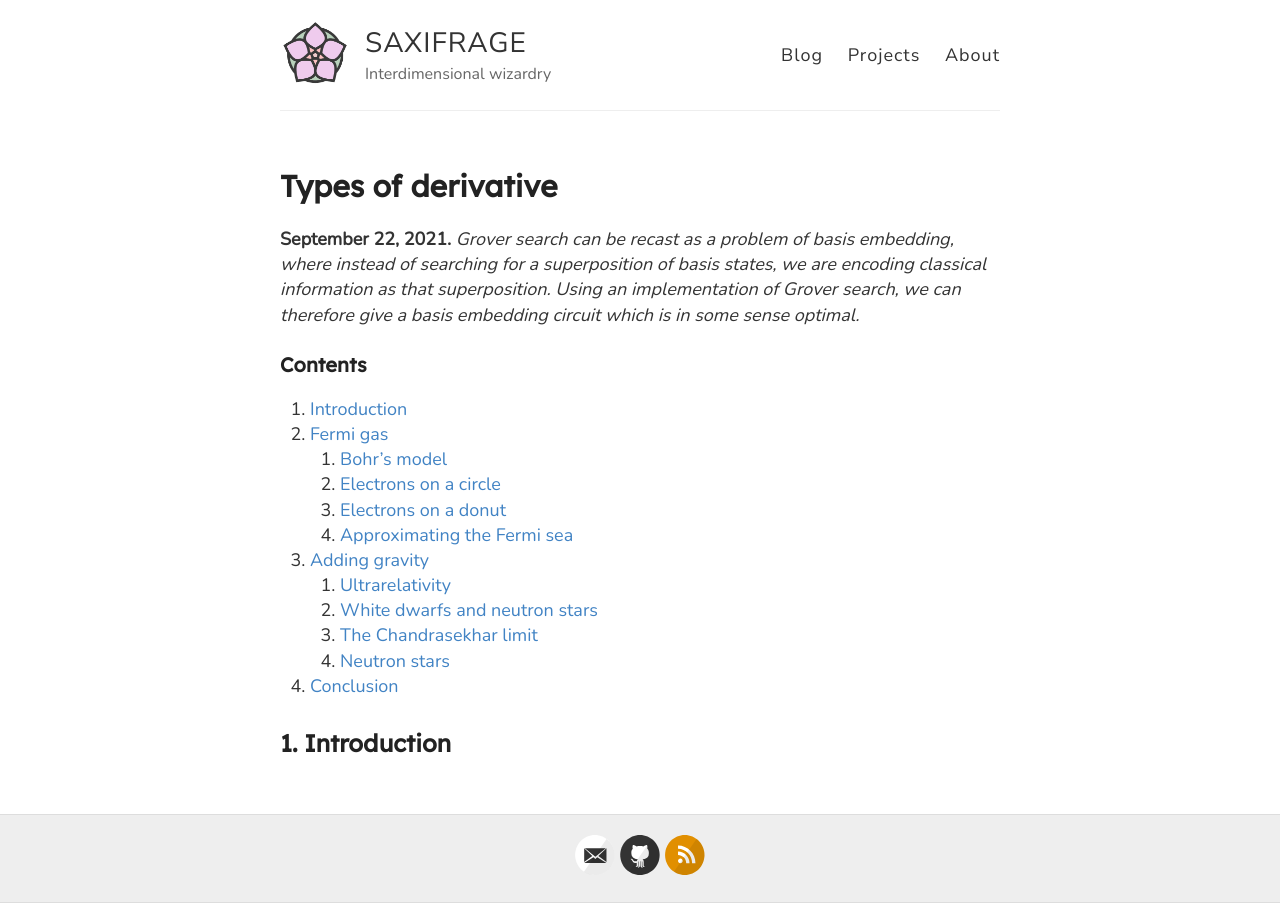
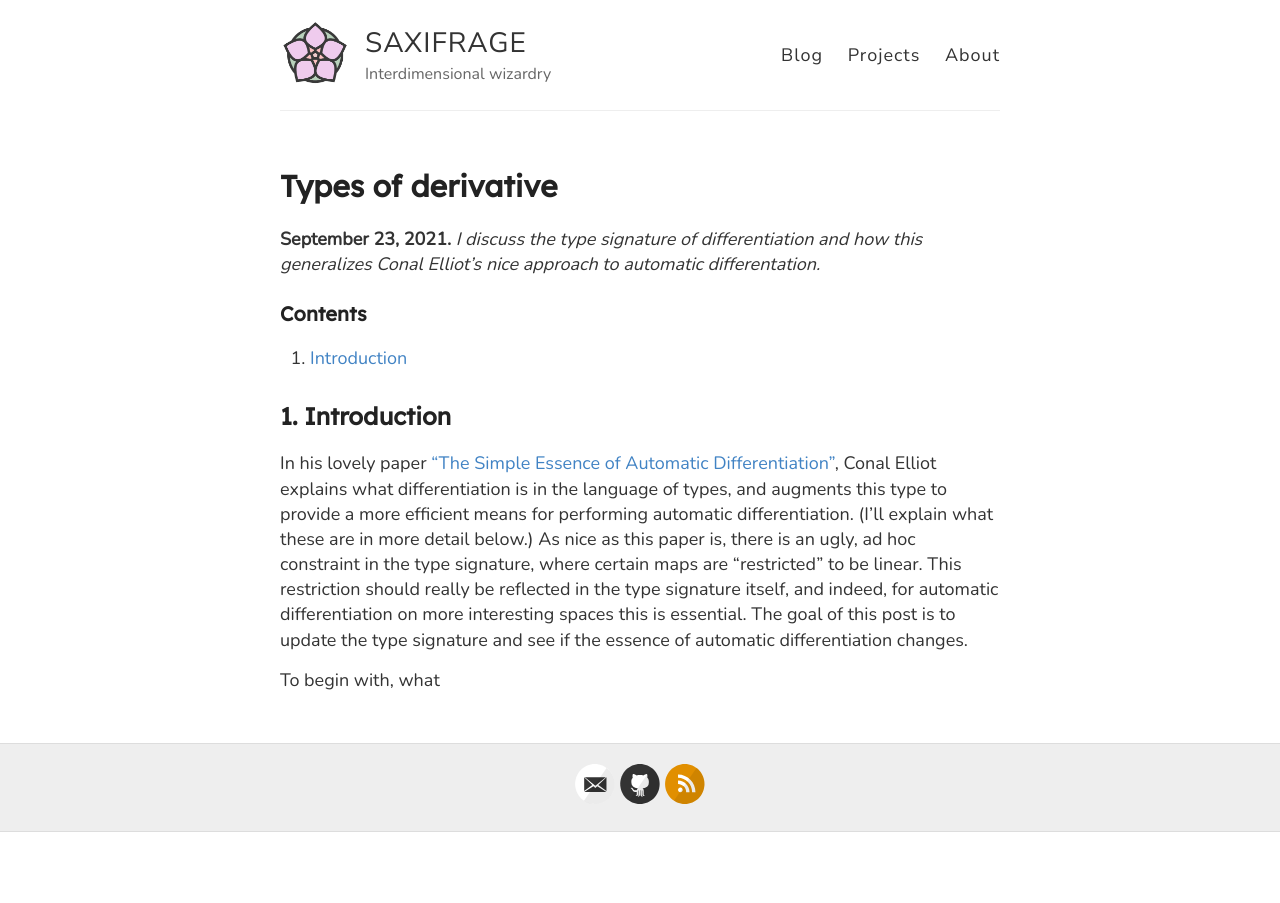
Before and after one commit to heptarch/heptarch.github.io, a Jekyll site: the page built from drafts/type-diff.md, in a window 1280 px wide. Built offline with Jekyll 4.4.1, drawn with Linux system fonts in a browser that asks for light colours; our own code applies the rules of GitHub Pages for plain Markdown files; a script that is not in the unit is left out.

Commit message:
Begin type-diff

```diff
--- a/drafts/type-diff.md
+++ b/drafts/type-diff.md
@@ -7,25 +7,26 @@ categories: [ML, mathematics]
 date:  2021-09-22
 ---
 
-**September 22, 2021.** *Grover search can be recast as a problem of
-  basis embedding, where instead of searching for a superposition of
-  basis states, we are encoding classical information as that
-  superposition. Using an implementation of Grover search, we can
-  therefore give a basis embedding circuit which is in some sense optimal.*
+**September 23, 2021.** *I discuss the type signature of
+  differentiation and how this generalizes Conal Elliot's nice
+  approach to automatic differentation.*
 
 ### Contents
 
 1. <a href="#sec-1">Introduction</a>
-2. <a href="#sec-2">Fermi gas</a>
-   1. <a href="#sec-2-1">Bohr's model</a>
-   2. <a href="#sec-2-2">Electrons on a circle</a>
-   3. <a href="#sec-2-3">Electrons on a donut</a>
-   3. <a href="#sec-2-4">Approximating the Fermi sea</a>
-3. <a href="#sec-3">Adding gravity</a>
-   1. <a href="#sec-3-1">Ultrarelativity</a>
-   2. <a href="#sec-3-2">White dwarfs and neutron stars</a>
-   3. <a href="#sec-3-3">The Chandrasekhar limit</a>
-   4. <a href="#sec-3-4">Neutron stars</a>
-4. <a href="#sec-4">Conclusion</a>
 
 ## 1. Introduction <a id="sec-1" name="sec-1"></a>
+
+In his lovely paper ["The Simple Essence of Automatic Differentiation"](https://arxiv.org/abs/1804.00746), Conal Elliot
+explains what differentiation is in the language of types, and
+augments this type to provide a more efficient means for performing
+automatic differentiation. (I'll explain what these are in more detail
+below.) As nice as this paper is, there is an ugly, ad hoc constraint
+in the type signature, where certain maps are "restricted" to be
+linear. This restriction should really be reflected in the type
+signature itself, and indeed, for automatic differentiation on more
+interesting spaces this is essential. The goal of this post is to
+update the type signature and see if the essence of automatic
+differentiation changes.
+
+To begin with, what
```
Also changed, not shown: 1 other file.
